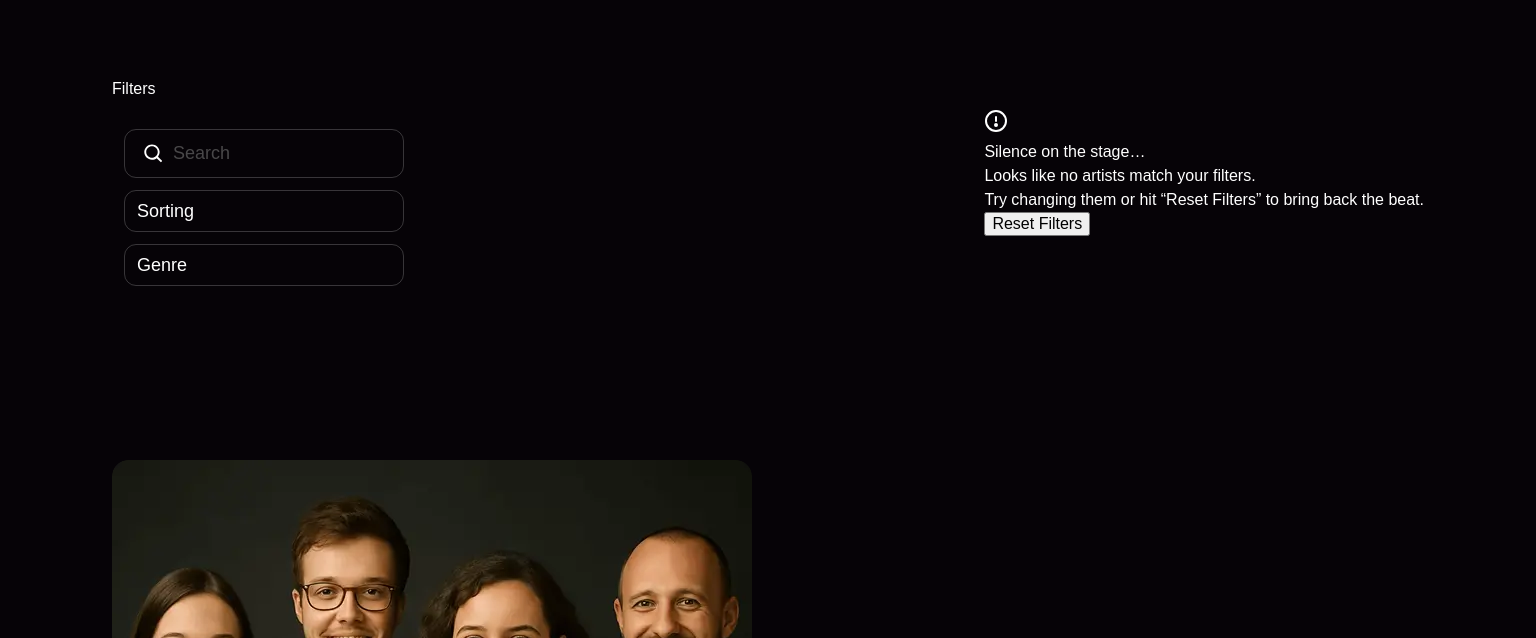
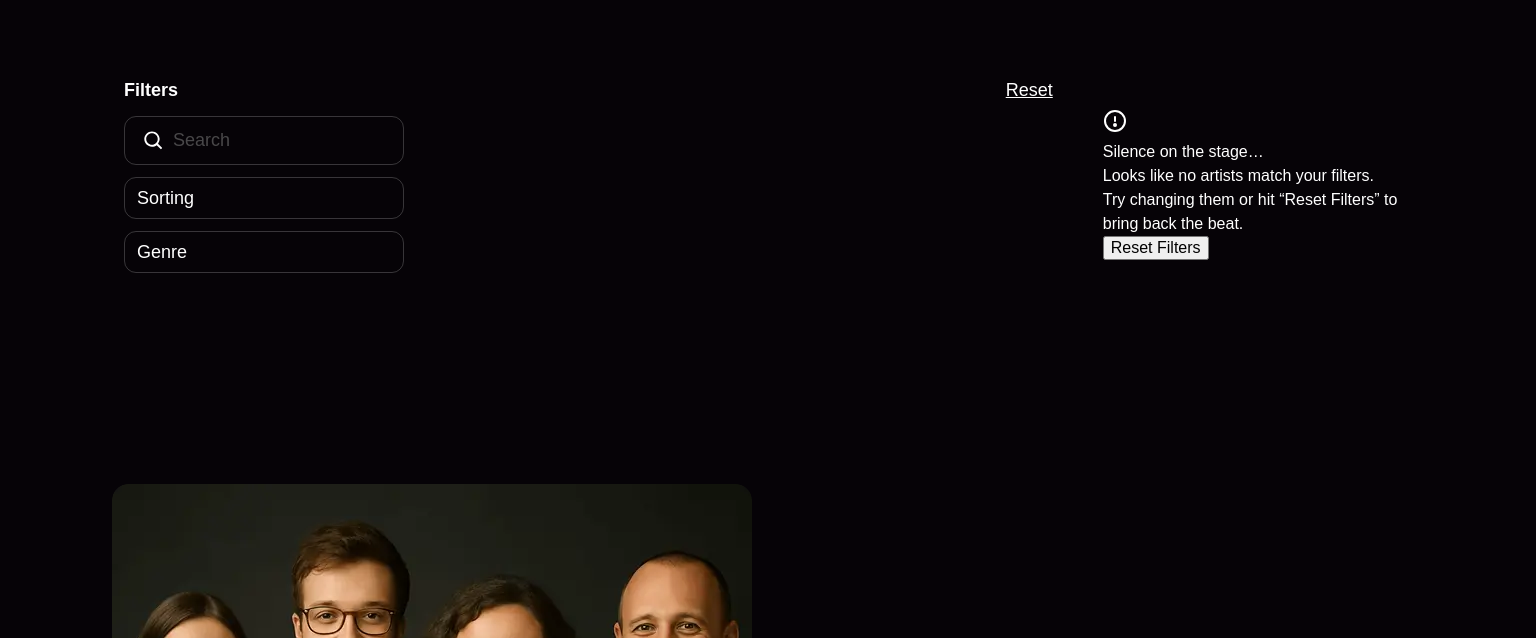
Before and after one commit to pattaroni/project-Dev4L1fe, a website built with Vite: page src/index.html in a window 1536 px wide. Shown: the part 1271-1909 px from the top of the page. Built offline with nearby package versions, Linux system fonts and the light colour scheme; no server answers; a web font is replaced by a local one; what izitoast would draw is missing.

Commit message:
fix: Fixed filters layout

```diff
--- a/src/css/artists.css
+++ b/src/css/artists.css
@@ -432,6 +432,31 @@
     }
   }
 
+  .filters-menu-title {
+    display: flex;
+    align-items: center;
+    justify-content: space-between;
+    font-weight: 700;
+    font-size: 18px;
+
+    button {
+      font-weight: 500;
+      color: var(--text-main);
+      text-decoration: underline;
+      background-color: rgba(255, 255, 255, 0);
+      border: none;
+      outline: none;
+      transition: opacity 250ms cubic-bezier(0.4, 0, 0.2, 1);
+      display: none;
+
+
+      &:hover,
+      &:focus,
+      &:active {
+        opacity: 0.6;
+      }
+    }
+  }
 
 
   @media only screen and (min-width: 768px) {
@@ -445,13 +470,14 @@
 
     .filters-menu-container {
       flex-direction: row;
-      align-items: flex-end;
+      align-items: center;
       margin-bottom: 16px;
     }
 
     .filters-menu-btn {
       padding: 10px 24px;
       width: 233px;
+      margin-top: 0;
     }
 
     .filters-form-container {
@@ -505,5 +531,22 @@
     .artists-content {
       max-width: 976px;
     }
+
+    .filters-menu-title {
+      width: 100%;
+      padding: 0 12px;
+
+      button {
+        display: block;
+      }
+    }
+
+    .filters-menu-container {
+      margin-bottom: 0;
+    }
+
+    .artists-filters-wrapper {
+      width: 100%;
+    }
   }
 }
--- a/src/partials/artists.html
+++ b/src/partials/artists.html
@@ -5,7 +5,10 @@
     <div class="artists-content-wrapper">
       <div class="artists-filters-wrapper">
         <div class="filters-menu-container">
-          <p>Filters</p>
+          <div class="filters-menu-title">
+            <span>Filters</span>
+            <button class="filters-reset-btn">Reset</button>
+          </div>
           <button class="filters-menu-btn">
             <span>Search and filters</span>
             <svg class="filters-menu-icon">
@@ -34,7 +37,7 @@
             <ul class="filters-form-buttons" id="sorting-select">
               <li><button class="filters-option">Default</button></li>
               <li><button class="filters-option" data-filters-asc>A-Z</button></li>
-              <li><button class="filters-option" data-filters-desc">Z-A</button></li>
+              <li><button class="filters-option" data-filters-desc>Z-A</button></li>
             </ul>
           </div>
           <div class="filters-dropdown">
```
